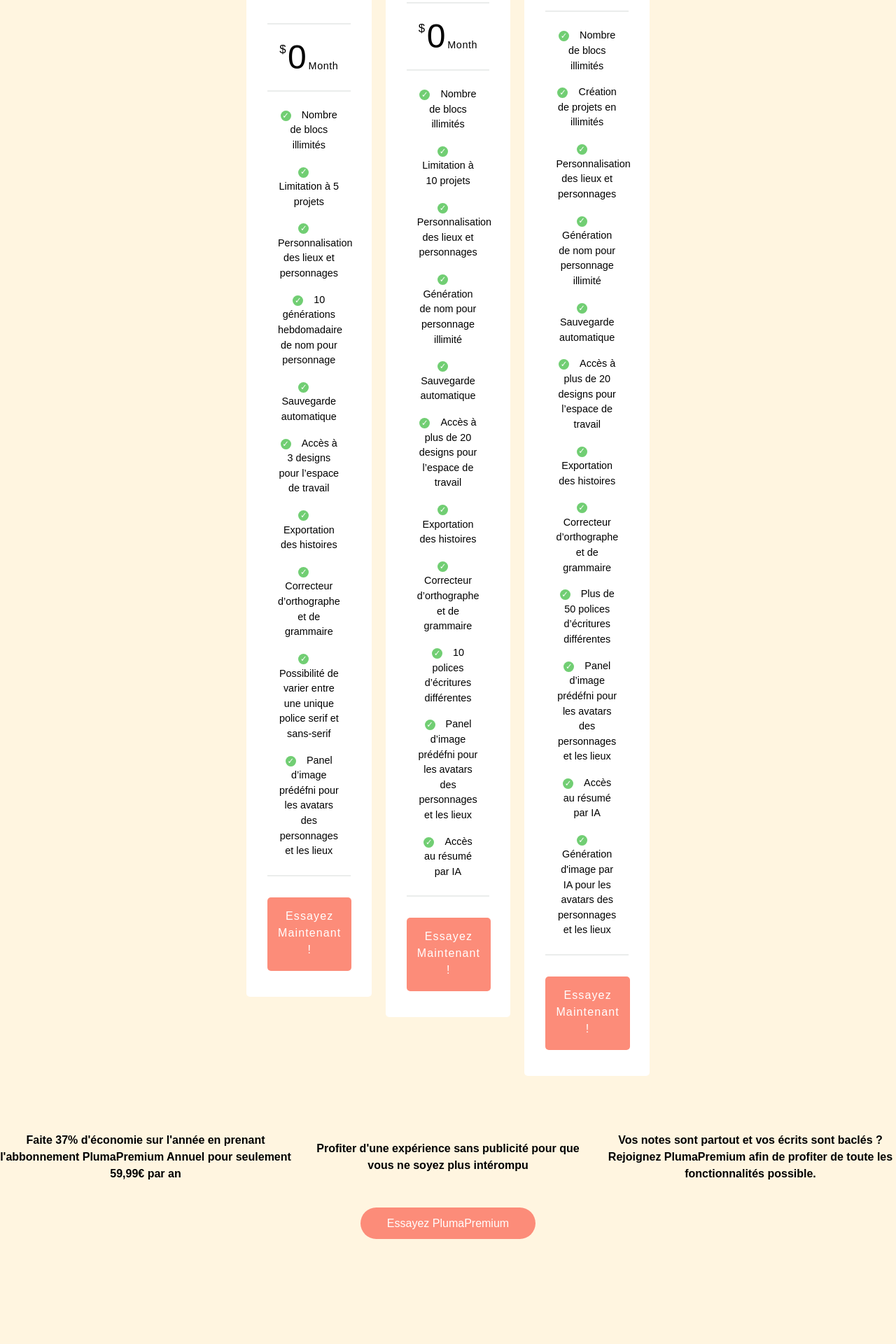
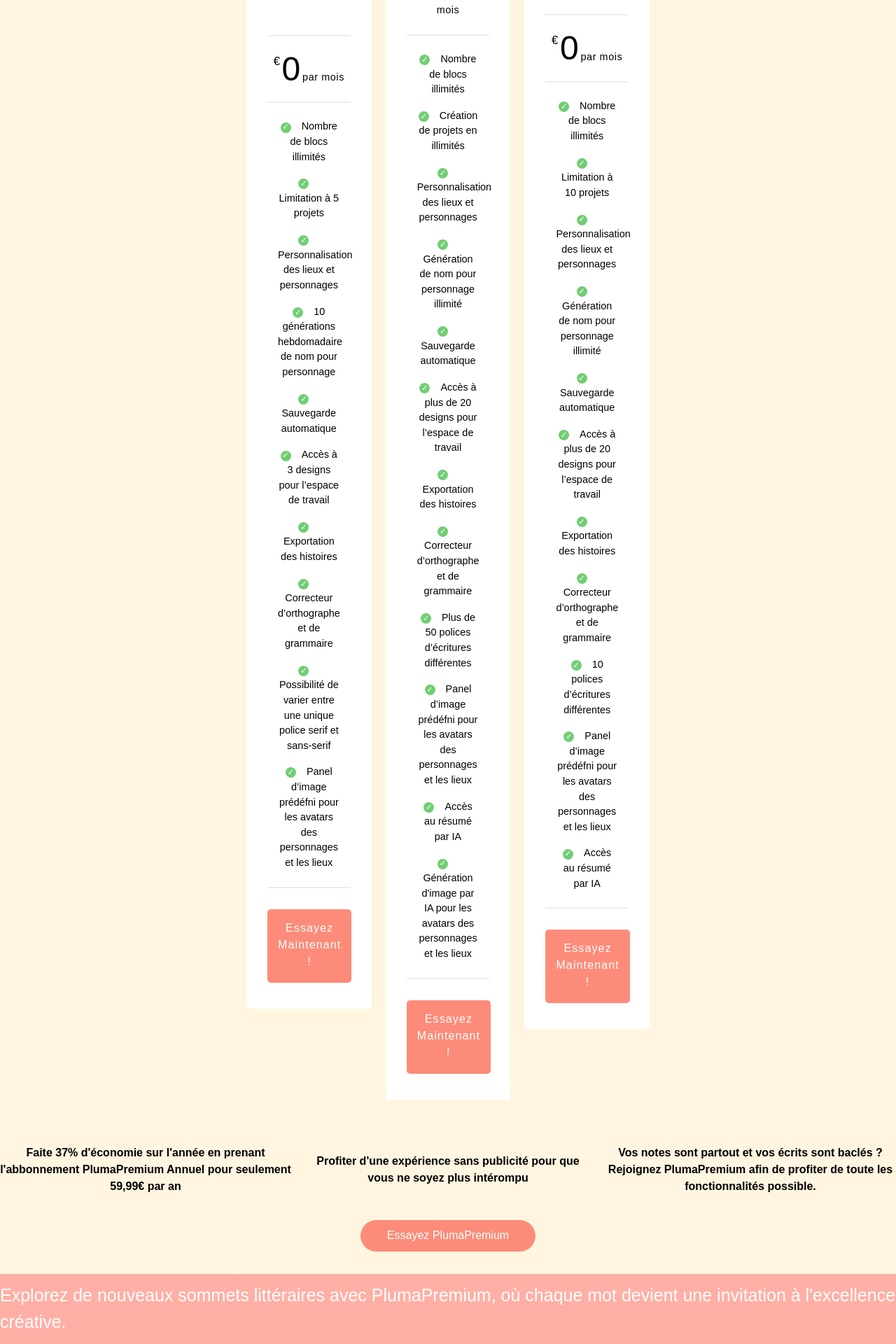
Before and after one commit to Nuxnuxx/Pluma, a React (Create React App) app in the folder client/: page /premium in a window 1280 px wide. Shown: the part 1153-3073 px from the top of the page at 70% size. Before the commit the page ends 2923 px from the top, so only its background shows below. Built offline with nearby package versions, Linux system fonts and the light colour scheme.

Commit message:
Tableau des prestations + footer + modification optimisation du code - PlumaPremium

```diff
--- a/client/src/siteVitrine/pages/PlumaPremium.js
+++ b/client/src/siteVitrine/pages/PlumaPremium.js
@@ -24,7 +24,7 @@ const PlumaPremium = () => {
                     <li className="pricingTable-firstTable_table">
                         <h1 className="pricingTable-firstTable_table__header">Standard</h1>
                         <p className="pricingTable-firstTable_table__pricing">
-                            <span>$</span><span>0</span><span>Month</span></p>
+                            <span>€</span><span>0</span><span>par mois</span></p>
                         <ul className="pricingTable-firstTable_table__options">
                             <li>Nombre de blocs illimités</li>
                             <li>Limitation à 5 projets</li>
@@ -40,28 +40,9 @@ const PlumaPremium = () => {
                         <button className="pricingTable-firstTable_table__getstart">Essayez Maintenant !</button>
                     </li>
                     <li className="pricingTable-firstTable_table">
-                        <h1 className="pricingTable-firstTable_table__header">Étudiant</h1>
-                        <p className="pricingTable-firstTable_table__pricing">
-                            <span>$</span><span>0</span><span>Month</span></p>
-                        <ul className="pricingTable-firstTable_table__options">
-                            <li>Nombre de blocs illimités</li>
-                            <li>Limitation à 10 projets</li>
-                            <li>Personnalisation des lieux et personnages</li>
-                            <li>Génération de nom pour personnage illimité</li>
-                            <li>Sauvegarde automatique</li>
-                            <li>Accès à plus de 20 designs pour l’espace de travail</li>
-                            <li>Exportation des histoires</li>
-                            <li>Correcteur d’orthographe et de grammaire</li>
-                            <li>10 polices d’écritures différentes</li>
-                            <li>Panel d’image prédéfni pour les avatars des personnages et les lieux</li>
-                            <li>Accès au résumé par IA</li>
-                        </ul>
-                        <button className="pricingTable-firstTable_table__getstart">Essayez Maintenant !</button>
-                    </li>
-                    <li className="pricingTable-firstTable_table">
                         <h1 className="pricingTable-firstTable_table__header">Premium</h1>
                         <p className="pricingTable-firstTable_table__pricing">
-                            <span>$</span><span>7,99</span><span>Month</span></p>
+                            <span>€</span><span>7,99</span><span>par mois</span></p>
                         <ul className="pricingTable-firstTable_table__options">
                             <li>Nombre de blocs illimités</li>
                             <li>Création de projets en illimités</li>
@@ -78,11 +59,30 @@ const PlumaPremium = () => {
                         </ul>
                         <button className="pricingTable-firstTable_table__getstart">Essayez Maintenant !</button>
                     </li>
+                    <li className="pricingTable-firstTable_table">
+                        <h1 className="pricingTable-firstTable_table__header">Étudiant</h1>
+                        <p className="pricingTable-firstTable_table__pricing">
+                            <span>€</span><span>0</span><span>par mois</span></p>
+                        <ul className="pricingTable-firstTable_table__options">
+                            <li>Nombre de blocs illimités</li>
+                            <li>Limitation à 10 projets</li>
+                            <li>Personnalisation des lieux et personnages</li>
+                            <li>Génération de nom pour personnage illimité</li>
+                            <li>Sauvegarde automatique</li>
+                            <li>Accès à plus de 20 designs pour l’espace de travail</li>
+                            <li>Exportation des histoires</li>
+                            <li>Correcteur d’orthographe et de grammaire</li>
+                            <li>10 polices d’écritures différentes</li>
+                            <li>Panel d’image prédéfni pour les avatars des personnages et les lieux</li>
+                            <li>Accès au résumé par IA</li>
+                        </ul>
+                        <button className="pricingTable-firstTable_table__getstart">Essayez Maintenant !</button>
+                    </li>
                 </ul>
             </div>
 
 
-            <div className="grid grid-cols-1 md:grid-cols-3 gap-4 justify-center items-center  mt-20">
+            <div className="grid grid-cols-1 md:grid-cols-3 gap-4 justify-center items-center  mt-16">
                 <div className="text-center">
                     <strong>Faite 37% d'économie sur l'année en prenant l'abbonnement PlumaPremium Annuel pour seulement 59,99€ par an</strong>
                 </div>
@@ -96,6 +96,12 @@ const PlumaPremium = () => {
             <div className="text-center mt-4">
                 <button className="btnEssaisPremium mx-auto">Essayez PlumaPremium</button>
             </div>
+            <div className="rectangleBasdePagePP mt-8">
+                <div className="TextBasdePage">
+                    <p>Explorez de nouveaux sommets littéraires avec PlumaPremium, où chaque mot devient une invitation à l'excellence créative.</p>
+                </div>
+
+            </div>
 
             <ComposantPremiumEffect />
         </div>
--- a/client/src/siteVitrine/styles/PlumaPremium.scss
+++ b/client/src/siteVitrine/styles/PlumaPremium.scss
@@ -184,13 +184,13 @@ $bgfontcolor: #717787;
     }
   }
 
-  &-firstTable{
+  &-firstTable {
     list-style: none;
     padding-left: 2em;
     padding-right: 2em;
     text-align: center;
 
-    &_table{
+    &_table {
       vertical-align: middle;
       width: $widthoftable;
       background-color: $bgctables;
@@ -524,3 +524,21 @@ body{
   margin: 0;
   box-sizing: border-box;
 }
+.rectangleBasdePagePP{
+  width: 100%;
+  height: 100px;
+  background-color: #FFAFA5;
+  bottom: 0;
+  left: 0;
+}
+
+.TextBasdePage{
+  color: #FFFFFF;
+  font-size: 25px;
+  display: flex;
+  justify-content: center;
+  align-items: center;
+  margin-top: 20px;
+  width: 100%;
+  height: 100px;
+}
```
